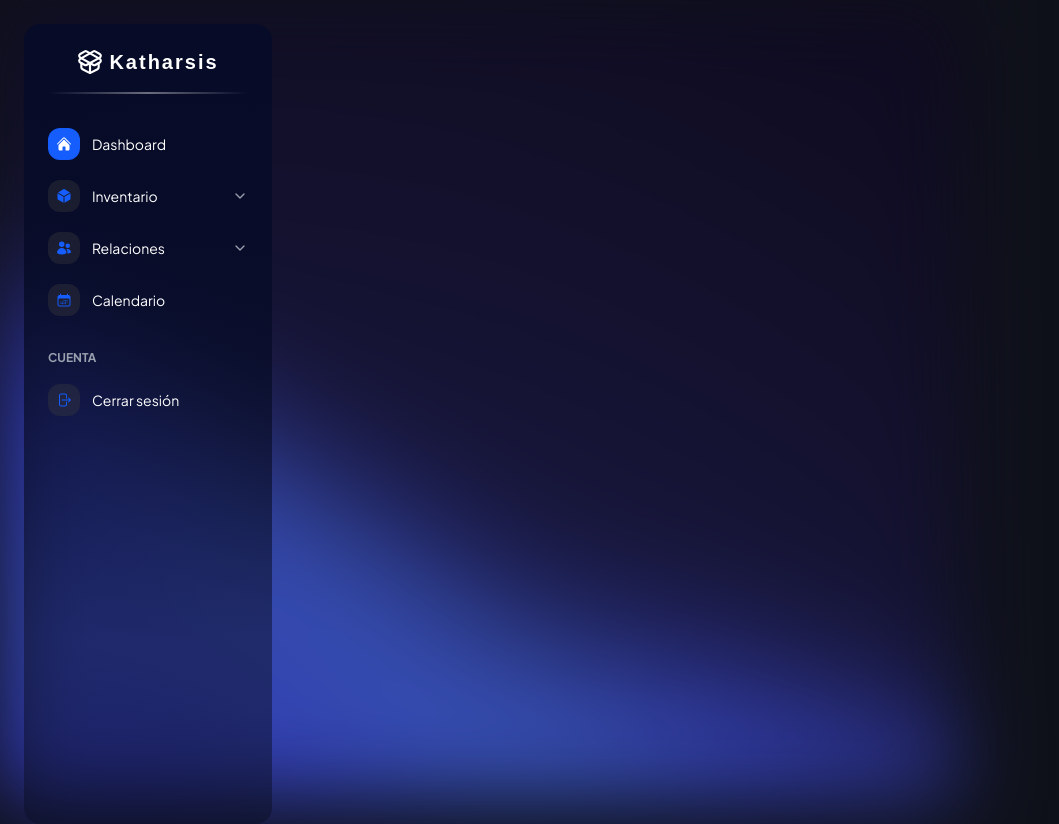
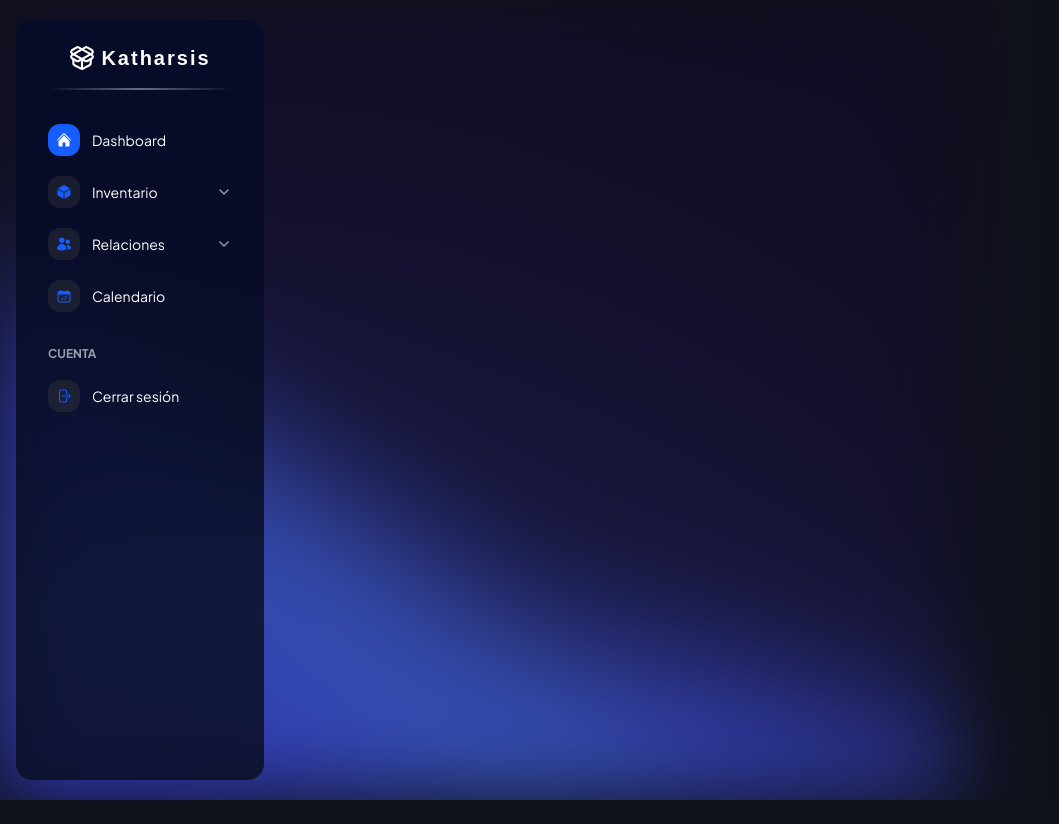
Before and after one commit to srvenient/katharsis.com, a Next.js app in the folder frontend/: page /dashboard in a window 1280 px wide. Shown: the whole page, without its empty margins (0-1059 px from the left). After the commit the page ends 800 px from the top, so only its background shows below. Built offline with nearby package versions, Linux system fonts and the light colour scheme; a web font is replaced by a local one.

Commit message:
feat: enhance sidebar with nested sub-items for inventory management

```diff
--- a/frontend/src/app/(protected)/(routes)/dashboard/components/navigation/Sidebar.data.tsx
+++ b/frontend/src/app/(protected)/(routes)/dashboard/components/navigation/Sidebar.data.tsx
@@ -1,14 +1,9 @@
 import {
   CalendarDaysIcon,
   HomeIcon,
-  UserCircleIcon,
-  ArchiveBoxIcon,
   UsersIcon,
-  Cog6ToothIcon,
-  RectangleStackIcon,
   CubeIcon,
   ArrowRightOnRectangleIcon,
-  AdjustmentsHorizontalIcon
 } from "@heroicons/react/24/solid";
 import React from "react";
 
@@ -17,6 +12,7 @@ type SubNavItem = {
   path: string;
   pro?: boolean;
   new?: boolean;
+  subItems?: SubNavItem[];
 };
 
 type NavItem = {
@@ -36,7 +32,13 @@ export const navItems: NavItem[] = [
     name: "Inventario",
     icon: <CubeIcon/>,
     subItems: [
-      {name: "Productos", path: "/inventory/products"},
+      {
+        name: "Productos", path: "/inventory/products",
+        subItems: [
+          {name: "Crear producto", path: "/inventory/products/new-product"},
+          {name: "Editar producto", path: "/inventory/products/edit-product"},
+        ]
+      },
       {name: "Movimientos", path: "/inventory/movements"}
     ]
   },
--- a/frontend/src/app/(protected)/(routes)/dashboard/components/navigation/Sidebar.tsx
+++ b/frontend/src/app/(protected)/(routes)/dashboard/components/navigation/Sidebar.tsx
@@ -9,23 +9,41 @@ import {
 } from "lucide-react";
 import {usePathname} from "next/navigation";
 import Link from "next/link";
+import {Plus_Jakarta_Sans} from "next/font/google";
+
+const jakarta = Plus_Jakarta_Sans({
+  subsets: ["latin"],
+  weight: ["300", "400", "500", "700"],
+  variable: "--font-jakarta",
+});
 
 export default function Sidebar() {
   const pathname = usePathname();
 
-  const [openItem, setOpenItem] = useState<string | null>(null)
+  const [openItems, setOpenItems] = useState<Set<string>>(new Set());
 
   const toggleItem = (name: string) => {
-    setOpenItem(prev => (prev === name ? null : name))
+    setOpenItems(prev => {
+      const newSet = new Set(prev);
+      if (newSet.has(name)) {
+        newSet.delete(name);
+      } else {
+        newSet.add(name);
       }
+      return newSet;
+    });
+  };
+
+  const isOpen = (name: string) => openItems.has(name);
 
   return (
+    <div className={`h-screen py-5 pl-4 box-border z-30 ${jakarta.className}`}>
       <aside
-      className="flex flex-col justify-between w-62 h-screen
-       rounded-2xl bg-[linear-gradient(to_bottom,rgba(6,11,40,0.94)_19.41%,rgba(10,14,35,0.49)_76.65%)]
-      text-white ml-6 mt-6 z-30"
+        className="flex flex-col justify-between w-62 h-full
+          rounded-2xl bg-[linear-gradient(to_bottom,rgba(6,11,40,0.94)_19.41%,rgba(10,14,35,0.84)_76.65%)]
+          text-white z-30"
       >
-      <div>
+        <div className="overflow-y-auto max-w-screen px-2">
           <div className="flex justify-center items-center gap-1.5 px-4 py-4 mt-2">
             <PackageOpen size={26} strokeWidth={2}/>
             <span className="text-xl font-special font-bold tracking-widest">Katharsis</span>
@@ -34,10 +52,92 @@ export default function Sidebar() {
             className="w-4/5 h-0.5 mx-auto bg-gradient-to-r from-transparent via-white/40 to-transparent"
           >
           </div>
-        <div className={"mt-2 p-2 md:p-6"}>
+          <div className="mt-2 p-2 md:p-6">
             <div className="flex flex-col -gap-2">
               {navItems.map(item => {
-              const isOpen = openItem === item.name
+                const hasSubItems = !!item.subItems?.length
+
+                return (
+                  <div key={item.name} className="flex flex-col gap-4">
+                    <Link
+                      href={item?.path || " "}
+                      onClick={() => {
+                        if (hasSubItems) {
+                          toggleItem(item.name)
+                        }
+                      }}
+                      className="flex items-center justify-between py-0.5 text-left rounded cursor-pointer"
+                    >
+                      <div className="flex items-center gap-3">
+                        <div
+                          className={`flex items-center justify-center rounded-xl p-2 ${pathname === item.path ? "bg-blue-600" : " bg-neutral-700/35"}`}
+                        >
+                          {
+                            React.cloneElement(item.icon as React.ReactElement<{ className?: string }>, {
+                              className: `w-4 h-4 ${pathname === item.path ? "fill-white" : "fill-blue-600"}`,
+                            })
+                          }
+                        </div>
+                        <span className="text-sm text-white">{item.name}</span>
+                      </div>
+                      {hasSubItems &&
+                        (isOpen(item.name) ? (
+                          <ChevronUp className="w-4 h-4 text-gray-400"/>
+                        ) : (
+                          <ChevronDown className="w-4 h-4 text-gray-400"/>
+                        ))}
+                    </Link>
+
+                    <div
+                      className={`overflow-hidden transition-all duration-300 ${
+                        isOpen(item.name) ? "max-h-[500px] -mt-2 mb-4" : "max-h-0"
+                      }`}
+                    >
+                      {item.subItems?.map(sub => {
+                        const hasSubSub = !!sub.subItems?.length;
+
+                        return (
+                          <div key={sub.name}>
+                            <Link
+                              key={sub.name}
+                              href={sub.path}
+                              onClick={() => hasSubSub && toggleItem(sub.name)}
+                              className={`flex justify-between pl-3 py-2 text-sm text-white`}
+                            >
+                              <div className={`flex items-center ${pathname === sub.path ? "gap-6.5" : "gap-7"}`}>
+                                <div
+                                  className={`bg-blue-600 rounded-full ${pathname === sub.path ? "w-2 h-2" : "w-1.5 h-1.5"}`}
+                                />
+                                {sub.name}
+                              </div>
+                              {hasSubSub && (isOpen(sub.name) ?
+                                <ChevronUp className="w-4 h-4 text-gray-400"/> : <ChevronDown className="w-4 h-4 text-gray-400"/>)
+                              }
+                            </Link>
+
+                            <div className={`flex flex-col ml-11.5 gap-5 transition-all overflow-hidden
+                              ${isOpen(sub.name) ? 'max-h-[300px] py-2' : 'max-h-0'}`}>
+                                {hasSubSub && sub.subItems!.map(subSub => (
+                                  <Link
+                                    key={subSub.name}
+                                    href={subSub.path}
+                                    className={`text-sm text-white ${pathname === subSub.path ? "font-bold" : ""}`}
+                                  >
+                                    {subSub.name}
+                                  </Link>
+                                ))}
+                            </div>
+                          </div>
+                        )
+                      })}
+                    </div>
+                  </div>
+                )
+              })}
+              {categories.map(section => (
+                <div key={section.name}>
+                  <h3 className="text-xs font-semibold text-gray-400 mt-4 mb-4">{section.name}</h3>
+                  {section.items.map(item => {
                     const hasSubItems = !!item.subItems?.length
 
                     return (
@@ -59,7 +159,7 @@ export default function Sidebar() {
                             <span className="text-sm text-white">{item.name}</span>
                           </div>
                           {hasSubItems &&
-                      (isOpen ? (
+                            (isOpen(item.name) ? (
                               <ChevronUp className="w-4 h-4 text-gray-400"/>
                             ) : (
                               <ChevronDown className="w-4 h-4 text-gray-400"/>
@@ -68,61 +168,7 @@ export default function Sidebar() {
 
                         <div
                           className={`overflow-hidden transition-all duration-300 ${
-                      isOpen ? "max-h-[500px] -mt-2 mb-4" : "max-h-0"
-                    }`}
-                  >
-                    {hasSubItems &&
-                      item.subItems!.map(sub => (
-                        <Link
-                          key={sub.name}
-                          href={sub.path}
-                          className={`flex items-center pr-4 py-2 text-sm text-white ${pathname === sub.path ? "pl-2.5 gap-6.5" : "pl-3 gap-7"}`}
-                        >
-                          <div
-                            className={`bg-blue-600 rounded-full ${pathname === sub.path ? "w-2.5 h-2.5" : "w-1.5 h-1.5"}`}/>
-                          {sub.name}
-                        </Link>
-                      ))}
-                  </div>
-                </div>
-              )
-            })}
-            {categories.map(section => (
-              <div key={section.name}>
-                <h3 className="text-xs font-semibold text-gray-400 mt-4 mb-4">{section.name}</h3>
-                {section.items.map(item => {
-                  const isOpen = openItem === item.name
-                  const hasSubItems = !!item.subItems?.length
-
-                  return (
-                    <div key={item.name} className="flex flex-col gap-4">
-                      <button
-                        onClick={() => hasSubItems && toggleItem(item.name)}
-                        className="flex items-center justify-between py-0.5 text-left rounded cursor-pointer"
-                      >
-                        <div className="flex items-center gap-3">
-                          <div
-                            className={`flex items-center justify-center rounded-xl p-2 ${pathname === item.path ? "bg-blue-600" : " bg-neutral-700/35"}`}
-                          >
-                            {
-                              React.cloneElement(item.icon as React.ReactElement<{ className?: string }>, {
-                                className: `w-4 h-4 ${pathname === item.path ? "fill-white" : "fill-blue-600"}`,
-                              })
-                            }
-                          </div>
-                          <span className="text-sm text-white">{item.name}</span>
-                        </div>
-                        {hasSubItems &&
-                          (isOpen ? (
-                            <ChevronUp className="w-4 h-4 text-gray-400"/>
-                          ) : (
-                            <ChevronDown className="w-4 h-4 text-gray-400"/>
-                          ))}
-                      </button>
-
-                      <div
-                        className={`overflow-hidden transition-all duration-300 ${
-                          isOpen ? "max-h-[500px] -mt-2 mb-4" : "max-h-0"
+                            isOpen(item.name) ? "max-h-[500px] -mt-2 mb-4" : "max-h-0"
                           }`}
                         >
                           {hasSubItems &&
@@ -147,5 +193,6 @@ export default function Sidebar() {
           </div>
         </div>
       </aside>
+    </div>
   )
 }
```
Lines whose indentation alone changed are shown as unchanged.
